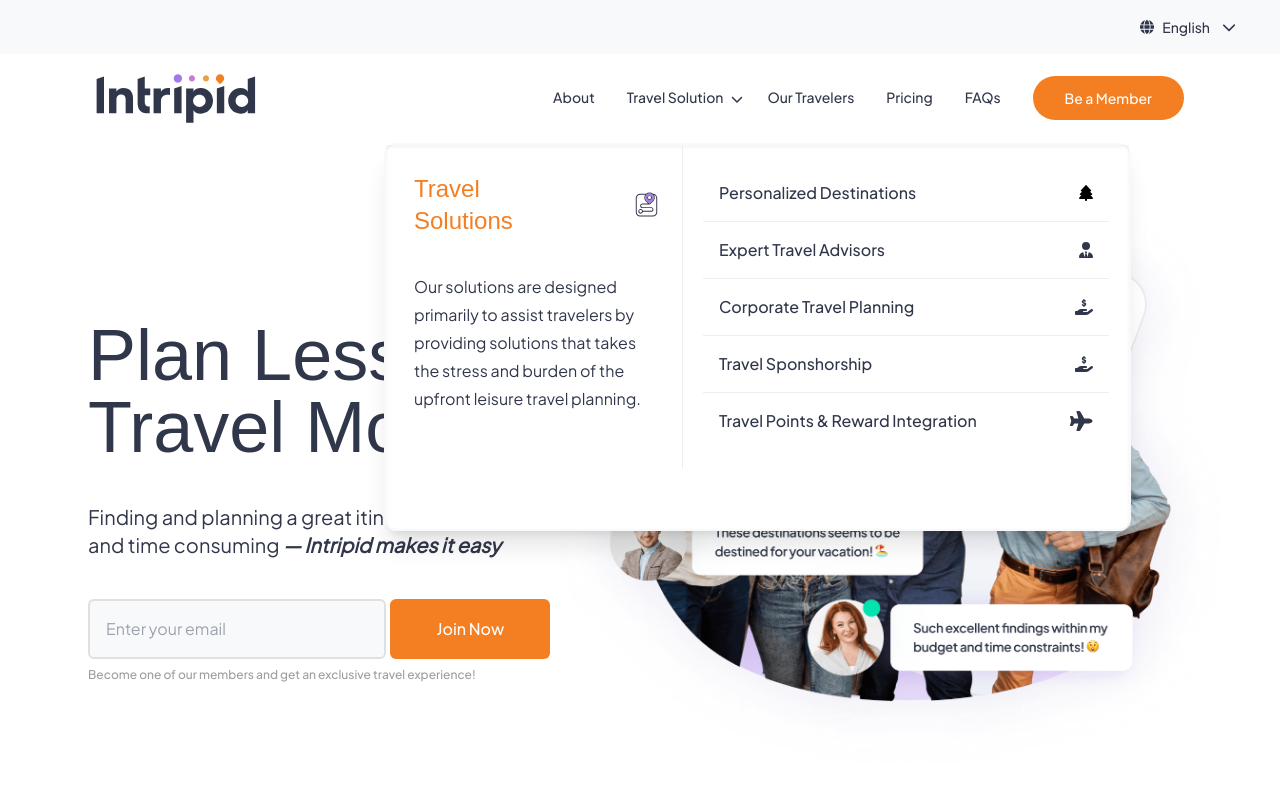
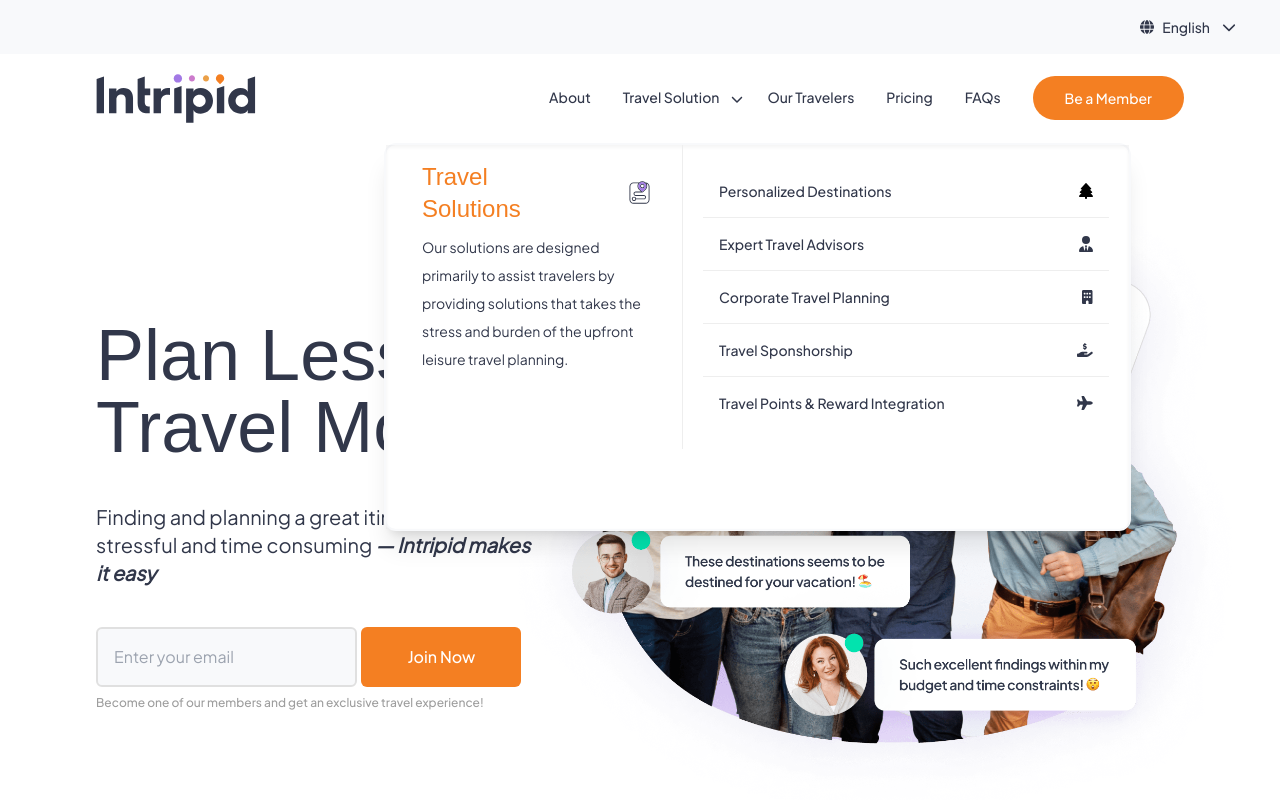
Before and after one commit to mamun4023/intripid, a React (Create React App) app: page / in a window 1280 px wide. Both pictures are taken after a click on the item "Travel Solution". Shown: the top 800 px of the page. Built offline with nearby package versions, Linux system fonts and the light colour scheme; a web font is replaced by a local one.

Commit message:
fix header

```diff
--- a/src/sections/home/Banner/TopBanner.js
+++ b/src/sections/home/Banner/TopBanner.js
@@ -3,10 +3,9 @@ import BannerImage from "../../../utils/images/HeroImage2x.png"
 
 export default function TopBanner(){
     return(
-        <div className="flex justify-center   px-3 md:px-8 lg:px-20 xl:px-20 2xl:px-56 pt-10 lg:mt-14 m-2  ">
-
+        <div className="flex justify-center md:px-8 lg:px-20 xl:px-20 2xl:px-56 pt-10 lg:mt-14">
             <div className="flex justify-between  flex-wrap lg:flex-nowrap ">
-                <div className=" md:w-10/12 lg:w-7/12 xl:w-6/12 xl:mt-20">
+                <div className=" m-4 md:w-10/12 lg:w-7/12 xl:w-6/12 xl:mt-20">
                     <h1 className="font-readex_bold text-fontColor text-5xl md:text-7xl lg:text-7xl 2xl:text-12xl ">Plan Less.<br/>Travel More.</h1>
                     <p className="mt-10 mb-4 text-fontColor text-lg md:text-md  xl:text-xl  font-sans_regular">Finding and planning a great itinerary can be stressful and time consuming <b> <i> — Intripid makes it easy </i> </b></p>
                     <div className="flex mt-10">
@@ -21,7 +20,6 @@ export default function TopBanner(){
                             border-inputBorder
                             rounded-md font-sans_regular
                             text-md
-
                             transition
                             ease-in-out
                         "
@@ -33,7 +31,8 @@ export default function TopBanner(){
                 <div className= "relative py-20 lg:-top-36">
                     <img
 
-                        className="scale-125 xl:w-140"
+                        className="scale-100 md:scale-125 w-140 lg:scale-130 lg:w-150 xl:w-120"
+                        // className=" scale-125"
                         src= {BannerImage} />
                 </div>
             </div>
--- a/src/sections/home/TopNavBar/TopNavBar.js
+++ b/src/sections/home/TopNavBar/TopNavBar.js
@@ -1,5 +1,5 @@
 import React,{ useState } from "react";
-import {faCheck, faChevronDown, faTree , faUserTie, faHandHoldingDollar, faPlane} from "@fortawesome/free-solid-svg-icons";
+import {faCheck, faChevronDown, faTree , faUserTie, faHandHoldingDollar, faPlane, faBuilding} from "@fortawesome/free-solid-svg-icons";
 import { FontAwesomeIcon } from "@fortawesome/react-fontawesome";
 import DesktopAndTabletLogo from '../../../utils/logo/navigationvar-logo-desktop-and-tablet.svg';
 import MobileLogo from '../../../utils/logo/navigationbar-logo-mobile.svg';
@@ -85,16 +85,16 @@ export default function NavBar() {
                     >
                         <ul className="items-center justify-center lg:flex lg:space-x-6 md:space-y-0">
                             <li className="py-2 border-b-2 border-white hover:border-primary">
-                                <a className="text-sm 2xl:text-lg font-sans_medium text-fontColor lg:pr-2 lg:text-sm " href="#">About</a>
+                                <a className="text-md 2xl:text-lg font-sans_medium text-fontColor lg:pr-2 lg:text-sm " href="#">About</a>
                             </li>
                             <li
                                 className="py-2 border-b-2 border-white hover:border-primary"
                                 onClick={()=>setOpen(prev => !prev)}
                             >
-                                <a className="text-sm 2xl:text-lg font-sans_medium text-fontColor  lg:pr-2 lg:text-sm" href="#">Travel Solution</a>
+                                <a className="text-md 2xl:text-lg font-sans_medium text-fontColor  lg:pr-2 lg:text-sm" href="#">Travel Solution</a>
                                 <FontAwesomeIcon
                                     icon={faChevronDown}
-                                    className = "text-xs 2xl:text-lg text-fontColor"
+                                    className = "text-xs 2xl:text-lg pl-1 text-fontColor"
                                 />
 
                             </li>
@@ -104,13 +104,13 @@ export default function NavBar() {
                                 </div>
                                 }
                             <li className="py-2 border-b-2 border-white hover:border-primary">
-                                <a className=" text-sm 2xl:text-lg font-sans_medium text-fontColor lg:pr-2 lg:text-sm " href="#">Our Travelers</a>
+                                <a className=" text-md 2xl:text-lg font-sans_medium text-fontColor lg:pr-2 lg:text-sm " href="#">Our Travelers</a>
                             </li>
                             <li className="py-2 border-b-2 border-white hover:border-primary">
-                                <a className="text-sm 2xl:text-lg font-sans_medium text-fontColor lg:pr-2 lg:text-sm " href="#">Pricing</a>
+                                <a className="text-md 2xl:text-lg font-sans_medium text-fontColor lg:pr-2 lg:text-sm " href="#">Pricing</a>
                             </li>
                             <li className="py-2 border-b-2 border-white hover:border-primary">
-                                <a className=" text-sm 2xl:text-lg font-sans_medium text-fontColor lg:pr-2 lg:text-sm " href="#">FAQs</a>
+                                <a className=" text-md 2xl:text-lg font-sans_medium text-fontColor lg:pr-2 lg:text-sm " href="#">FAQs</a>
                             </li>
                             <li className="hidden lg:block ">
                                 <Button
@@ -153,12 +153,12 @@ export default function NavBar() {
 
 const DropDownContnt = ()=>{
     return(
-        <div className="h-96 overflow-y-scroll">
+        <div className="h-96 overflow-y-scroll ">
             <div className="grid grid-cols-1 lg:grid-cols-5 overflow-auto">
-                <div className=" col-span-2 border-r border-borderColor">
-                    <div className="flex justify-between items-center">
-                        <div className="p-5">
-                            <h3 className=" font-readex_bold text-2xl text-primary p-2"> Travel Solutions </h3>
+                <div className=" col-span-2 lg:border-r border-borderColor px-2">
+                    <div className="flex justify-between items-center  xl:pt-2 ">
+                        <div className="px-5">
+                            <h3 className=" font-readex_bold text-xl lg:text-2xl text-primary p-2"> Travel Solutions </h3>
                         </div>
                         <div className="p-5">
                             <img
@@ -167,8 +167,8 @@ const DropDownContnt = ()=>{
                             />
                         </div>
                     </div>
-                    <div className="px-5 ">
-                        <p className="text-md text-fontColor font-sans_regular p-2 leading-7">
+                    <div className="px-5 w-100 xl:w-full ">
+                        <p className="text-sm md:text-md text-fontColor font-sans_regular px-2 leading-7">
                             Our solutions are designed primarily to assist travelers  by providing solutions  that takes the stress and burden of the upfront leisure travel planning.
                         </p>
                     </div>
@@ -177,37 +177,37 @@ const DropDownContnt = ()=>{
                 <div className=" col-span-3">
                     <ul className="p-5 overflow-y-scroll">
                         <li className="flex justify-between items-center p-4 hover:bg-inputBg cursor-pointer ">
-                            <p className="text-md text-fontColor font-sans_medium"> Personalized Destinations</p>
+                            <p className=" text-sm md:text-md text-fontColor font-sans_medium"> Personalized Destinations</p>
                             <FontAwesomeIcon
                                 icon={faTree}
                             />
                         </li>
                         <li className="flex justify-between items-center p-4 border-t border-borderColor hover:bg-inputBg cursor-pointer">
-                            <p className="text-md text-fontColor font-sans_medium"> Expert Travel Advisors</p>
+                            <p className="text-sm md:text-md text-fontColor font-sans_medium"> Expert Travel Advisors</p>
                             <FontAwesomeIcon
                                 icon={faUserTie}
                                 className = "text-md text-fontColor"
                             />
                         </li>
                         <li className="flex justify-between items-center p-4 border-t border-borderColor hover:bg-inputBg cursor-pointer">
-                            <p className="text-md text-fontColor font-sans_medium"> Corporate Travel Planning </p>
+                            <p className="text-sm md:text-md text-fontColor font-sans_medium"> Corporate Travel Planning </p>
                             <FontAwesomeIcon
-                                icon={faHandHoldingDollar}
-                                className = "text-md text-fontColor"
+                                icon={faBuilding}
+                                className = "text-sm md:text-md text-fontColor"
                             />
                         </li>
                         <li className="flex justify-between items-center p-4 border-t border-borderColor hover:bg-inputBg cursor-pointer">
-                            <p className="text-md text-fontColor font-sans_medium"> Travel Sponshorship </p>
+                            <p className="text-sm md:text-md text-fontColor font-sans_medium"> Travel Sponshorship </p>
                             <FontAwesomeIcon
                                 icon={faHandHoldingDollar}
-                                className = "text-md text-fontColor"
+                                className = "text-sm md:text-md text-fontColor"
                             />
                         </li>
                         <li className="flex justify-between items-center p-4 border-t border-borderColor hover:bg-inputBg cursor-pointer">
-                            <p className="text-md text-fontColor font-sans_medium"> Travel Points & Reward Integration </p>
+                            <p className="text-sm md:text-md text-fontColor font-sans_medium"> Travel Points & Reward Integration </p>
                             <FontAwesomeIcon
                                 icon={faPlane}
-                                className = "text-xl text-fontColor"
+                                className = "text-sm md:text-md text-fontColor"
                             />
                         </li>
                     </ul>
```
Also changed, not shown: src/sections/home/Body/MiddleSection.js (+9 -9 lines).
